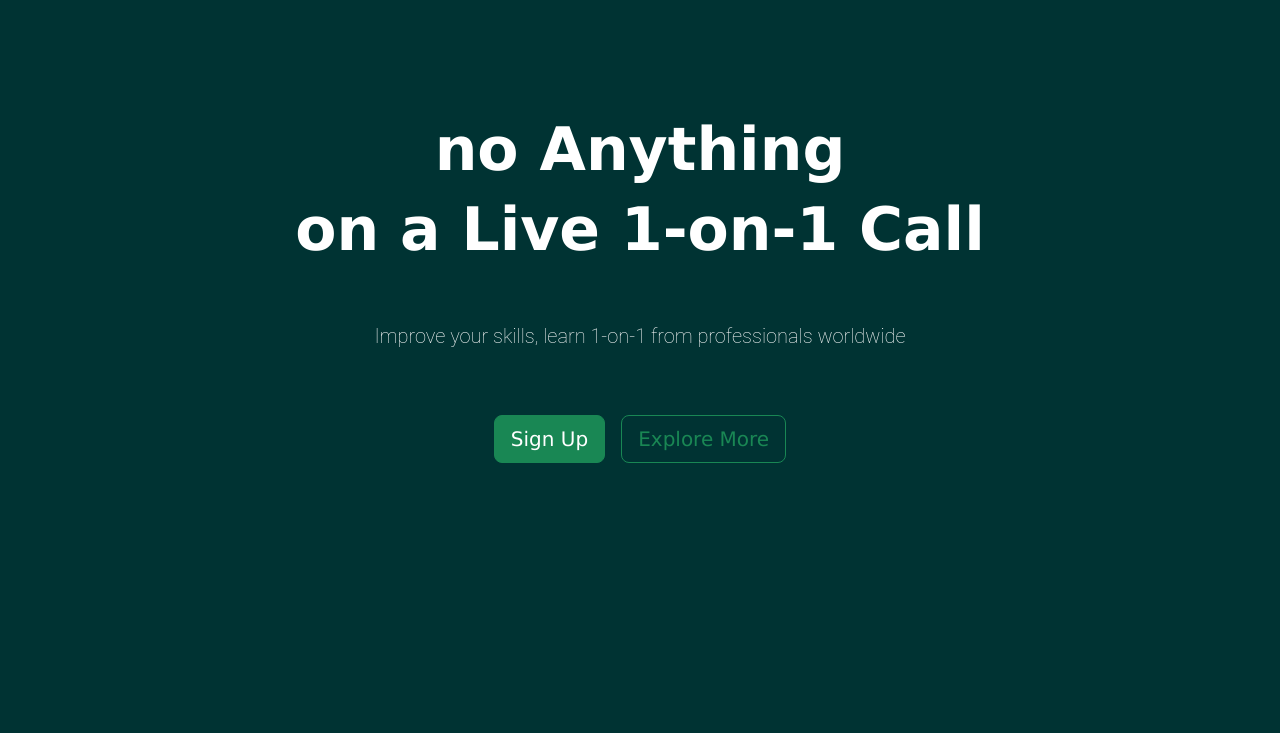
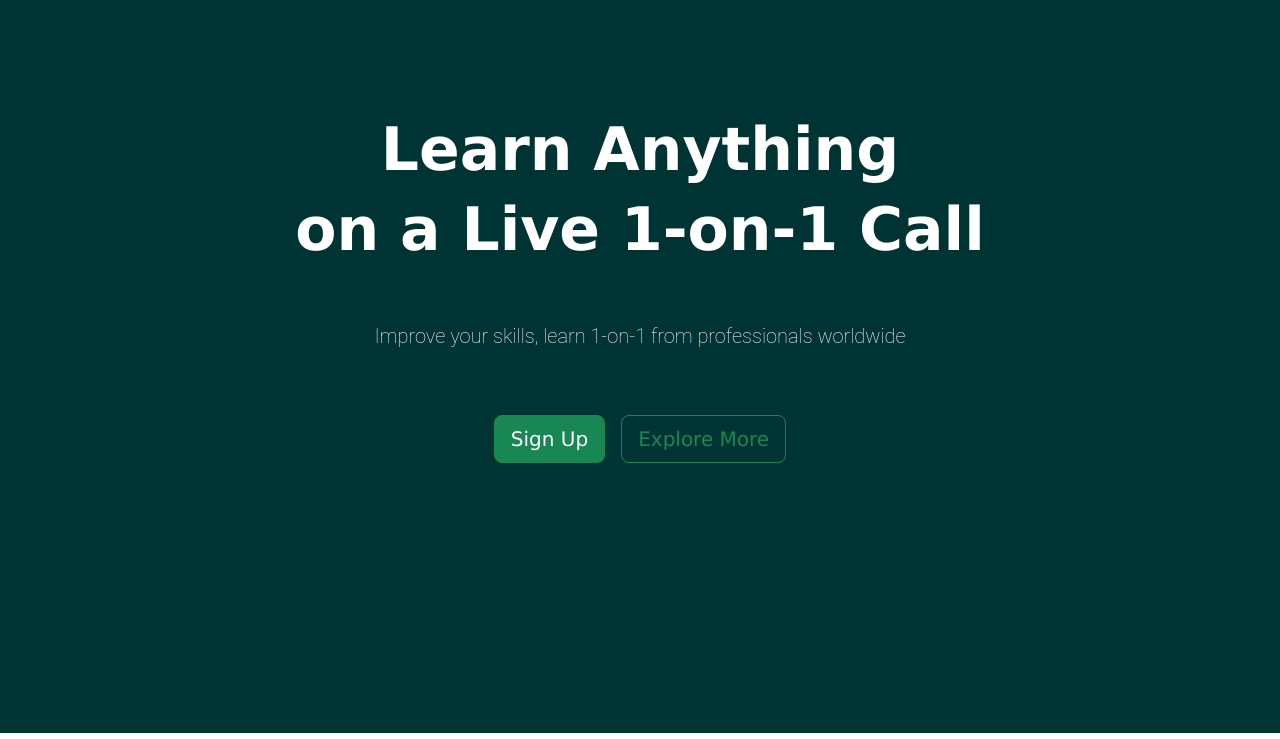
Before and after one commit to zeemscript/Walkmetru.io, a plain HTML site: page index.html in a window 1280 px wide. Shown: the part 61-800 px from the top of the page. Drawn offline with nearby package versions, Linux system fonts and the light colour scheme.

Commit message:
hero update

```diff
--- a/index.html
+++ b/index.html
@@ -82,7 +82,7 @@
 
       <section class="container-fluid  hero  text-center text-white px-md-5">
         <div class="">
- <h1 class="lrn">no Anything<h1/>
+ <h1 class="lrn">Learn Anything<h1/>
         <h1 class="lrn2">on a Live 1-on-1 Call</h1>
         <p class="tagline py-5 thin-text">Improve your skills, learn 1-on-1 from professionals worldwide</>
 
```
